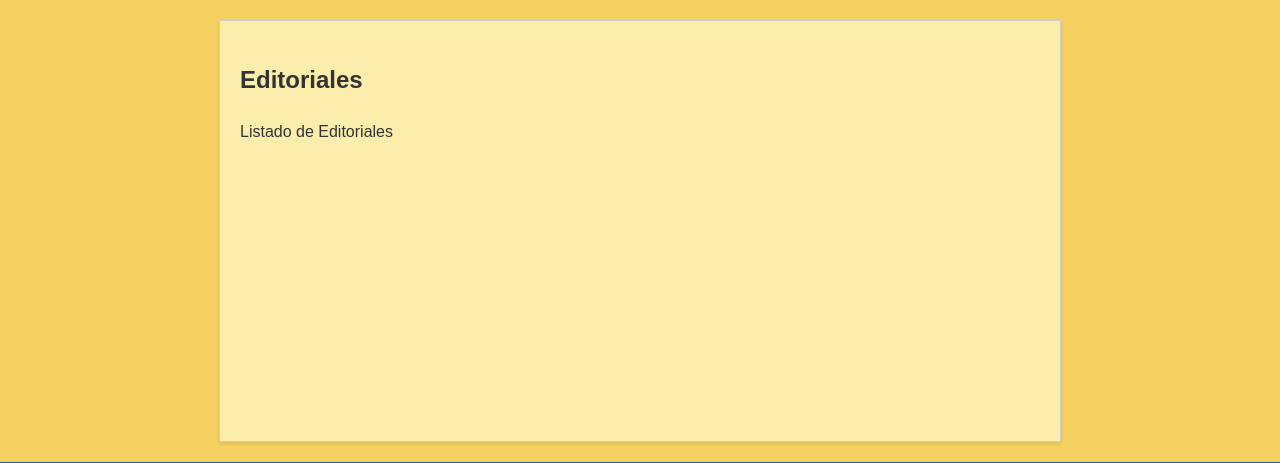
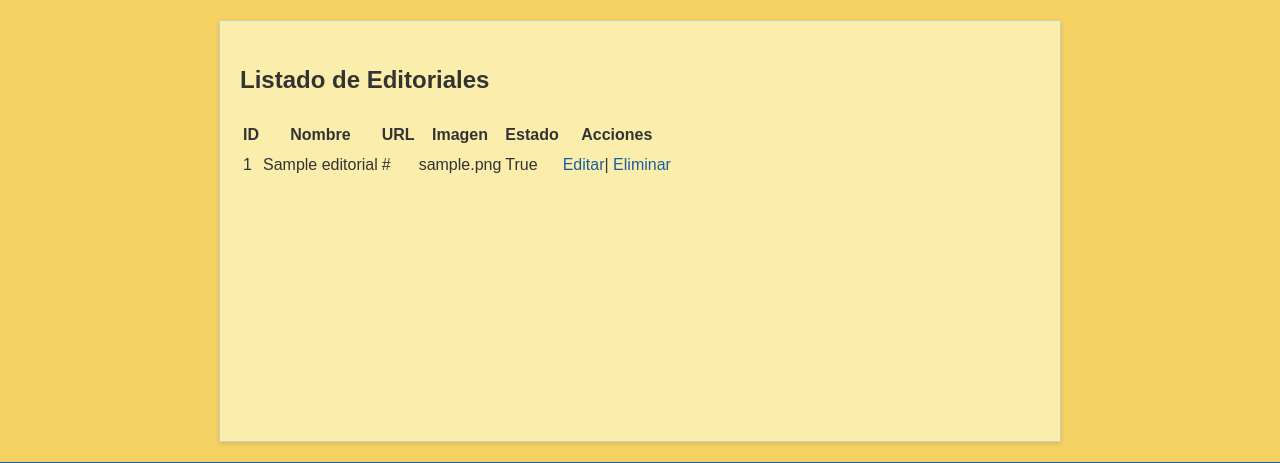
Before and after one commit to andres98R/final_Rejas, a Django app: page /editoriales/ in a window 1280 px wide. Shown: the part 260-723 px from the top of the page. Run offline with Django 3.2, Linux system fonts and the light colour scheme; tables that the repository leaves empty hold one stand-in row (values such as "Sample post").

Commit message:
CRUD editorial - Listo

```diff
--- a/finalLP3/urls.py
+++ b/finalLP3/urls.py
@@ -26,4 +26,5 @@ urlpatterns = [
     path("registrar_pais/", views.registrar_pais, name="registrar_pais"),
     path("registrar_editorial/", views.registrar_editorial, name="registrar_editorial"),
     path("eliminar_pais/<int:id>", views.eliminar_pais, name="eliminar_pais"),
+    path("eliminar_editorial/<int:id>", views.eliminar_editorial, name="eliminar_editorial"),
 ]
--- a/myapp/models.py
+++ b/myapp/models.py
@@ -8,3 +8,10 @@ class Pais(models.Model):
     nombre = models.CharField(max_length=50)
     poblacion = models.IntegerField()
     estado = models.BooleanField(default=True)
+
+class Editorial(models.Model):
+    ideditorial=models.AutoField(primary_key=True)
+    nombre = models.CharField(max_length=100)
+    url = models.CharField(max_length=50)
+    imagen = models.ImageField(default='null')
+    estado = models.BooleanField(default=True)
--- a/myapp/templates/editoriales.html
+++ b/myapp/templates/editoriales.html
@@ -1,10 +1,48 @@
+<!-- en el archivo editorial.html -->
+
 {% extends 'layout.html' %}
 
 {% block title %}
-    {{titulo}}
+    Listado de Editoriales
 {% endblock title %}
 
 {% block content %}
-    <h2>{{titulo}}</h2>
-    <p>Listado de Editoriales</p>
+    <h2>Listado de Editoriales</h2>
+    <table>
+        <thead>
+            <tr>
+                <th>ID</th>
+                <th>Nombre</th>
+                <th>URL</th>
+                <th>Imagen</th>
+                <th>Estado</th>
+                <th>Acciones</th>
+            </tr>
+        </thead>
+        <tbody>
+            {% for editorial in editoriales %}
+            <tr>
+                <td>{{ editorial.ideditorial }}</td>
+                <td>{{ editorial.nombre }}</td>
+                <td>{{ editorial.url }}</td>
+                <td>
+                    {% if editorial.imagen %}
+                        {{ editorial.imagen.name }}
+                    {% else %}
+                        Sin imagen
+                    {% endif %}
+                </td>
+                <td>{{ editorial.estado }}</td>
+                <td>
+                    <a >Editar</a>|
+                    <a href="{% url 'eliminar_editorial' ideditorial=editorial.ideditorial %}">Eliminar</a>
+                </td>
+            </tr>
+            {% empty %}
+            <tr>
+                <td colspan="6">No hay editoriales registradas</td>
+            </tr>
+            {% endfor %}
+        </tbody>
+    </table>
 {% endblock content %}
--- a/myapp/views.py
+++ b/myapp/views.py
@@ -2,6 +2,7 @@ from django.shortcuts import render, redirect, get_object_or_404
 from .models import Pais
 from django.contrib import messages
 
+from .models import Editorial
 
 # Create your views here.
 def index(request):
@@ -45,15 +46,43 @@ def eliminar_pais(request, id):
     messages.success(request, "Pais eliminado correctamente")
     return redirect("listar_paises")
 
+# en el archivo views.py
+
+def registrar_editorial(request):
+    if request.method == 'POST':
+        nombre = request.POST['nombre']
+        url = request.POST['url']
+        estado = request.POST.get('estado', False)
+        imagen = request.POST['imagen']
+        nueva_editorial = Editorial(nombre=nombre, url=url, imagen=imagen, estado=estado)
+        nueva_editorial.save()
+
+        return redirect('listar_editorial')
+
+    return render(request, 'registrar_editorial.html', {'titulo': 'Registrar Editorial'})
+
+
 
 # EDITORIAL -----------------------------
 
 
 def listar_editoriales(request):
-    return render(request, "editoriales.html", {"titulo": "Editoriales"})
+    editoriales = Editorial.objects.all()
+    return render(request, "editoriales.html", {"editoriales": editoriales, "titulo": "Editoriales"})
 
 
 def registrar_editorial(request):
     return render(
         request, "registrar_editorial.html", {"titulo": "Registrar editorial"}
     )
+
+
+def listar_editorial(request):
+    editoriales = Editorial.objects.all()
+    return render(request, 'editorial.html', {'editoriales': editoriales})
+
+def eliminar_editorial(request, id):
+    editorial = Editorial.objects.get(pk=id)
+    editorial.delete()
+    messages.success(request, "Editorial eliminado correctamente")
+    return redirect("listar_editoriales")
```
Also changed, not shown: myapp/templates/registrar_editorial.html (+18 -3 lines), db.sqlite3, myapp/migrations/0003_editorial.py (added).
